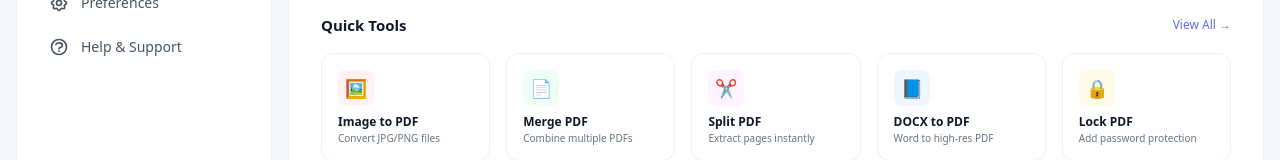
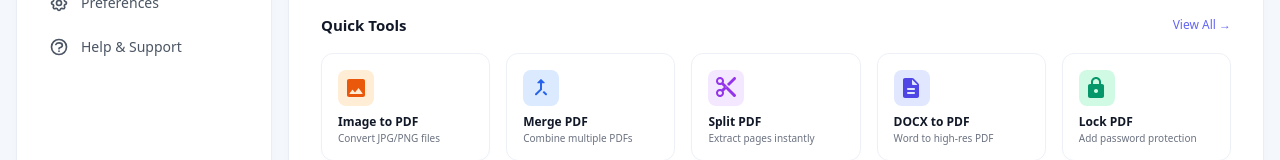
Before and after one commit to kennedyifeadi/vellum, a Next.js app: page /dashboard in a window 1280 px wide. Shown: the part 363-523 px from the top of the page. Built offline with nearby package versions, Linux system fonts and the light colour scheme; no server answers.

Commit message:
feat: Add QuickTools and Sidebar components to the dashboard UI for improved navigation and quick access to PDF tools.

```diff
--- a/components/dashboard/QuickTools.tsx
+++ b/components/dashboard/QuickTools.tsx
@@ -1,16 +1,32 @@
 "use client";
 
-import React from 'react';
 import { motion } from 'framer-motion';
 import Link from 'next/link';
 
 export default function QuickTools() {
   const tools = [
-    { id: 1, title: 'Image to PDF', icon: '🖼️', color: 'bg-[#fef2f2] text-[#ef4444]', desc: 'Convert JPG/PNG files' },
-    { id: 2, title: 'Merge PDF', icon: '📄', color: 'bg-[#f0fdf4] text-[#22c55e]', desc: 'Combine multiple PDFs' },
-    { id: 3, title: 'Split PDF', icon: '✂️', color: 'bg-[#fdf4ff] text-[#d946ef]', desc: 'Extract pages instantly' },
-    { id: 4, title: 'DOCX to PDF', icon: '📘', color: 'bg-[#eff6ff] text-[#3b82f6]', desc: 'Word to high-res PDF' },
-    { id: 5, title: 'Lock PDF', icon: '🔒', color: 'bg-[#fefce8] text-[#eab308]', desc: 'Add password protection' }
+    { id: 1, title: 'Image to PDF', icon: <svg width="18" height="18" viewBox="0 0 18 18" fill="none" xmlns="http://www.w3.org/2000/svg">
+<path d="M18 15.9844V2.01562C18 0.890625 17.1094 0 15.9844 0H2.01562C0.890625 0 0 0.890625 0 2.01562V15.9844C0 17.1094 0.890625 18 2.01562 18H15.9844C17.1094 18 18 17.1094 18 15.9844ZM5.90625 10.9688L8.01562 13.5L11.1094 9.51562C11.2969 9.28125 11.7188 9.28125 11.9062 9.51562L15.4219 14.2031C15.6562 14.5312 15.4219 15 15 15H3C2.57812 15 2.39062 14.5312 2.625 14.2031L5.10938 11.0156C5.29688 10.7344 5.67188 10.7344 5.90625 10.9688Z" fill="#EA580C"/>
+</svg>
+, color: 'bg-[#FFEDD5] text-[#ef4444]', desc: 'Convert JPG/PNG files' },
+    { id: 2, title: 'Merge PDF', icon: <svg width="12" height="17" viewBox="0 0 12 17" fill="none" xmlns="http://www.w3.org/2000/svg">
+<path d="M11.7188 15.9844C12.0938 15.6094 12.0938 15 11.7188 14.5781L9 11.9062L7.59375 13.3125L10.3125 15.9844C10.6875 16.4062 11.2969 16.4062 11.7188 15.9844ZM2.71875 4.3125H5.01562V9.89062L0.28125 14.5781C-0.09375 15 -0.09375 15.6094 0.28125 15.9844C0.703125 16.4062 1.3125 16.4062 1.6875 15.9844L6.98438 10.6875V4.3125H9.28125C9.75 4.3125 9.9375 3.75 9.65625 3.46875L6.32812 0.140625C6.14062 -0.046875 5.85938 -0.046875 5.625 0.140625L2.34375 3.46875C2.0625 3.75 2.25 4.3125 2.71875 4.3125Z" fill="#2563EB"/>
+</svg>
+, color: 'bg-[#DBEAFE] text-[#22c55e]', desc: 'Combine multiple PDFs' },
+    { id: 3, title: 'Split PDF', icon: <svg width="20" height="21" viewBox="0 0 20 21" fill="none" xmlns="http://www.w3.org/2000/svg">
+<path d="M7.65381 5.66053C7.93506 5.05115 8.07568 4.34803 7.98193 3.55115C7.79443 1.81678 6.43506 0.363652 4.70068 0.0824018C1.93506 -0.386348 -0.408694 1.9574 0.0600564 4.72303C0.341306 6.4574 1.79443 7.81678 3.52881 8.00428C4.32568 8.05115 5.02881 7.9574 5.63818 7.62928L7.98193 10.0199L5.63818 12.3637C5.02881 12.0824 4.32568 11.9418 3.52881 12.0355C1.79443 12.223 0.341306 13.5824 0.0600564 15.3168C-0.408694 18.0824 1.93506 20.4262 4.70068 19.9574C6.43506 19.6293 7.79443 18.1762 7.98193 16.4418C8.02881 15.6918 7.93506 14.9887 7.60693 14.3793L9.99756 12.0355L17.5913 19.6293C18.4819 20.5199 19.9819 19.8637 19.9819 18.598C19.9819 18.223 19.8413 17.848 19.6069 17.6137L7.65381 5.66053ZM3.99756 6.03553C2.91943 6.03553 1.98193 5.1449 1.98193 4.0199C1.98193 2.8949 2.91943 2.00428 3.99756 2.00428C5.07568 2.00428 6.01318 2.8949 6.01318 4.0199C6.01318 5.1449 5.07568 6.03553 3.99756 6.03553ZM3.99756 18.0355C2.91943 18.0355 1.98193 17.1449 1.98193 16.0199C1.98193 14.8949 2.91943 14.0043 3.99756 14.0043C5.07568 14.0043 6.01318 14.8949 6.01318 16.0199C6.01318 17.1449 5.07568 18.0355 3.99756 18.0355ZM9.99756 10.5355C9.71631 10.5355 9.48193 10.3012 9.48193 10.0199C9.48193 9.73865 9.71631 9.50428 9.99756 9.50428C10.2788 9.50428 10.5132 9.73865 10.5132 10.0199C10.5132 10.3012 10.2788 10.5355 9.99756 10.5355ZM17.5913 0.410527L10.9819 7.0199L12.9976 9.03553L19.6069 2.42615C19.8413 2.19178 19.9819 1.81678 19.9819 1.44178C19.9819 0.176152 18.4819 -0.480098 17.5913 0.410527Z" fill="#9333EA"/>
+</svg>
+, color: 'bg-[#F3E8FF] text-[#d946ef]', desc: 'Extract pages instantly' },
+    { id: 4, title: 'DOCX to PDF',
+    icon: <svg width="17" height="20" viewBox="0 0 17 20" fill="none" xmlns="http://www.w3.org/2000/svg">
+<path d="M10.5938 0.5625C10.2188 0.1875 9.70312 0 9.1875 0H2.01562C0.9375 0 0 0.890625 0 1.96875V18C0 19.0781 0.890625 19.9688 2.01562 19.9688H14.0156C15.0938 19.9688 16.0312 19.0781 16.0312 18V6.79688C16.0312 6.28125 15.7969 5.76562 15.4219 5.39062L10.5938 0.5625ZM11.0156 15.9844H5.01562C4.45312 15.9844 4.03125 15.5156 4.03125 15C4.03125 14.4375 4.45312 13.9688 5.01562 13.9688H11.0156C11.5781 13.9688 12 14.4375 12 15C12 15.5156 11.5781 15.9844 11.0156 15.9844ZM11.0156 12H5.01562C4.45312 12 4.03125 11.5312 4.03125 10.9688C4.03125 10.4531 4.45312 9.98438 5.01562 9.98438H11.0156C11.5781 9.98438 12 10.4531 12 10.9688C12 11.5312 11.5781 12 11.0156 12ZM9 6V1.5L14.5312 6.98438H10.0312C9.46875 6.98438 9 6.51562 9 6Z" fill="#4F46E5"/>
+</svg>
+
+, color: 'bg-[#E0E7FF] text-[#3b82f6]', desc: 'Word to high-res PDF' },
+    { id: 5, title: 'Lock PDF', icon: <svg width="17" height="21" viewBox="0 0 17 21" fill="none" xmlns="http://www.w3.org/2000/svg">
+<path d="M14.0156 7.03125H13.0312V5.01562C13.0312 2.25 10.7812 0 8.01562 0C5.25 0 3 2.25 3 5.01562V7.03125H2.01562C0.9375 7.03125 0 7.92188 0 9V19.0312C0 20.1094 0.9375 21 2.01562 21H14.0156C15.0938 21 16.0312 20.1094 16.0312 19.0312V9C16.0312 7.92188 15.0938 7.03125 14.0156 7.03125ZM8.01562 16.0312C6.9375 16.0312 6 15.0938 6 14.0156C6 12.9375 6.9375 12 8.01562 12C9.09375 12 10.0312 12.9375 10.0312 14.0156C10.0312 15.0938 9.09375 16.0312 8.01562 16.0312ZM5.01562 7.03125V5.01562C5.01562 3.375 6.375 2.01562 8.01562 2.01562C9.65625 2.01562 11.0156 3.375 11.0156 5.01562V7.03125H5.01562Z" fill="#059669"/>
+</svg>
+, color: 'bg-[#D1FAE5] text-[#eab308]', desc: 'Add password protection' }
   ];
 
   return (
--- a/components/dashboard/Sidebar.tsx
+++ b/components/dashboard/Sidebar.tsx
@@ -1,8 +1,7 @@
 "use client";
 
-import React from 'react';
 import Link from 'next/link';
-import { usePathname, useRouter } from 'next/navigation';
+import { usePathname } from 'next/navigation';
 
 export default function Sidebar({ user, onSignOut }: { user: any, onSignOut: () => Promise<void> }) {
   const pathname = usePathname();
```
